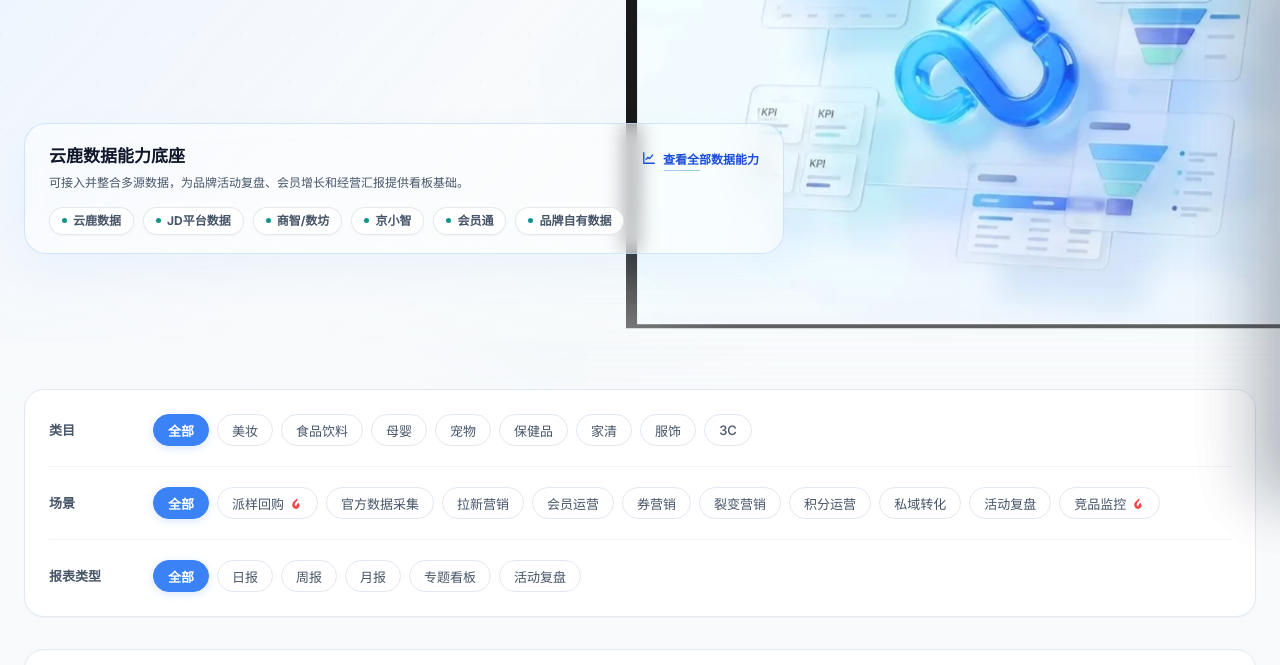
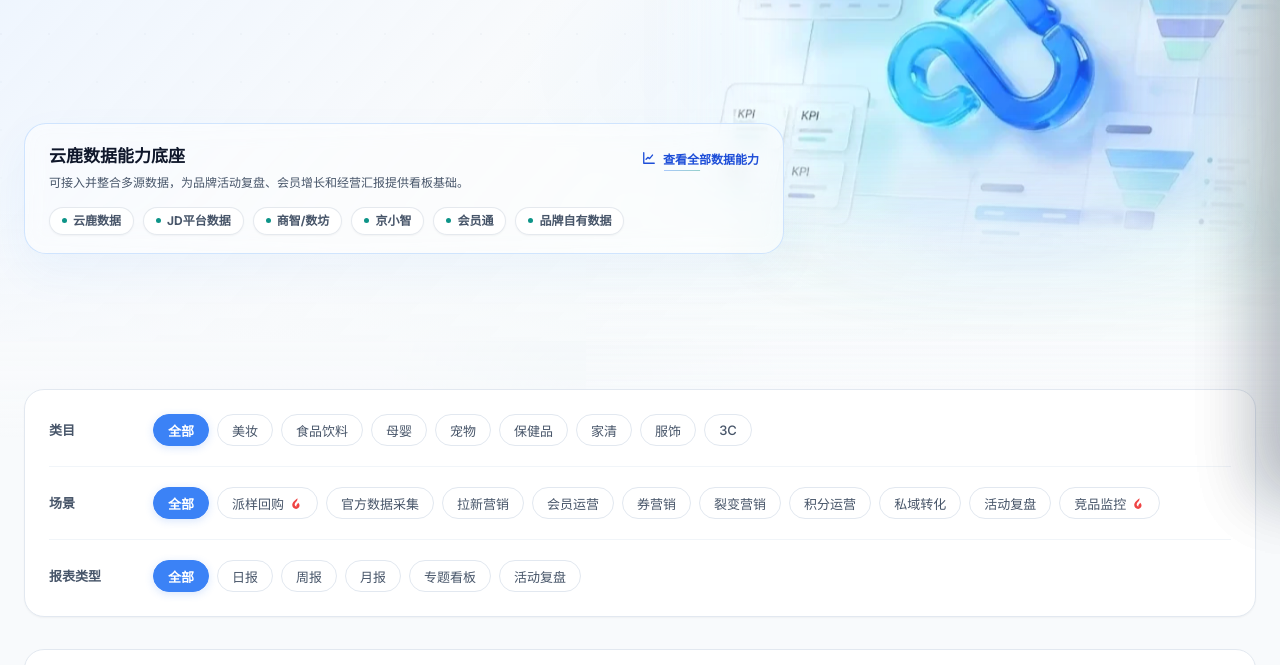
Before and after one commit to Tiedan-0523/yunlu-data-case-library, a plain HTML site: page index.html in a window 1280 px wide. Shown: the part 303-968 px from the top of the page. Drawn offline with Linux system fonts and the light colour scheme.

Commit message:
Update UI hero visual

```diff
--- a/index.html
+++ b/index.html
@@ -40,7 +40,7 @@
     .hero-visual{position:absolute;right:-36px;top:6px;width:clamp(600px,52vw,780px);height:540px;z-index:1;overflow:visible;background:transparent;opacity:.9;mix-blend-mode:normal;pointer-events:none}
     .hero-visual::before{content:"";position:absolute;left:16%;right:-4%;bottom:18px;height:150px;border-radius:999px;background:radial-gradient(ellipse at center,rgba(59,130,246,.14) 0%,rgba(96,165,250,.075) 42%,rgba(13,148,136,.045) 64%,transparent 82%);filter:blur(22px);z-index:0;pointer-events:none;animation:heroShadowBreath 5.8s ease-in-out infinite}
     .hero-visual::after{content:"";position:absolute;left:-6%;right:-4%;bottom:-18%;height:42%;background:linear-gradient(180deg,rgba(248,250,252,0) 0%,rgba(248,250,252,.38) 58%,var(--bg) 100%);z-index:2;pointer-events:none;animation:heroFadeBreath 6.4s ease-in-out infinite}
-    .hero-visual img{position:absolute;right:0;bottom:4px;width:100%;height:auto;z-index:1;pointer-events:none;user-select:none;filter:saturate(1.08) contrast(1.04);-webkit-mask-image:radial-gradient(ellipse 92% 86% at 56% 50%,#000 0%,#000 72%,rgba(0,0,0,.86) 84%,transparent 98%);mask-image:radial-gradient(ellipse 92% 86% at 56% 50%,#000 0%,#000 72%,rgba(0,0,0,.86) 84%,transparent 98%);animation:heroVisualFloat 6.2s ease-in-out infinite;will-change:transform,filter}
+    .hero-visual img{position:absolute;right:-4%;bottom:-10px;width:108%;height:auto;z-index:1;pointer-events:none;user-select:none;filter:saturate(1.08) contrast(1.04);-webkit-mask-image:radial-gradient(ellipse 94% 88% at 56% 48%,#000 0%,#000 76%,rgba(0,0,0,.88) 88%,transparent 99%);mask-image:radial-gradient(ellipse 94% 88% at 56% 48%,#000 0%,#000 76%,rgba(0,0,0,.88) 88%,transparent 99%);animation:heroVisualFloat 6.2s ease-in-out infinite;will-change:transform,filter}
     .section-head{margin-bottom:24px}
     .section-head .label{display:inline-flex;align-items:center;height:26px;padding:0 10px;border-radius:999px;background:var(--accent-light);color:var(--accent-dark);font-size:12px;font-weight:600;margin-bottom:10px}
     .section-head h2{font-size:24px;font-weight:800;letter-spacing:-.01em;color:var(--text)}
@@ -372,8 +372,8 @@
             </div>
           </div>
         </div>
-        <div class="hero-visual" aria-label="云鹿数据能力视觉" data-local-clean-src="hero-yunlu-visual-clean.webp" data-layered-src="hero_layers_preview/hero-logo-main.png" data-previous-src="hero-yunlu-animated-hq.webp" data-previous-alt="云鹿数据能力视觉" data-original-src="https://img10.360buyimg.com/imgzone/jfs/t1/447917/40/13228/1945201/00508701F279973f5/008350035cadb55d.gif">
-          <img class="hero-generated" src="hero-yunlu-visual-publish.webp" alt="云鹿数据能力视觉" />
+        <div class="hero-visual" aria-label="云鹿数据能力视觉" data-publish-clean-src="hero-yunlu-visual-publish-clean.webp" data-publish-src="hero-yunlu-visual-publish.webp" data-local-clean-src="hero-yunlu-visual-clean.webp" data-layered-src="hero_layers_preview/hero-logo-main.png" data-previous-src="hero-yunlu-animated-hq.webp" data-previous-alt="云鹿数据能力视觉" data-original-src="https://img10.360buyimg.com/imgzone/jfs/t1/447917/40/13228/1945201/00508701F279973f5/008350035cadb55d.gif">
+          <img class="hero-generated" src="hero-yunlu-visual-publish-feather.webp" alt="云鹿数据能力视觉" />
         </div>
       </div>
     </section>
```
Also changed, not shown: hero-yunlu-visual-publish-feather.webp (added), hero-yunlu-visual-publish.webp (deleted).
